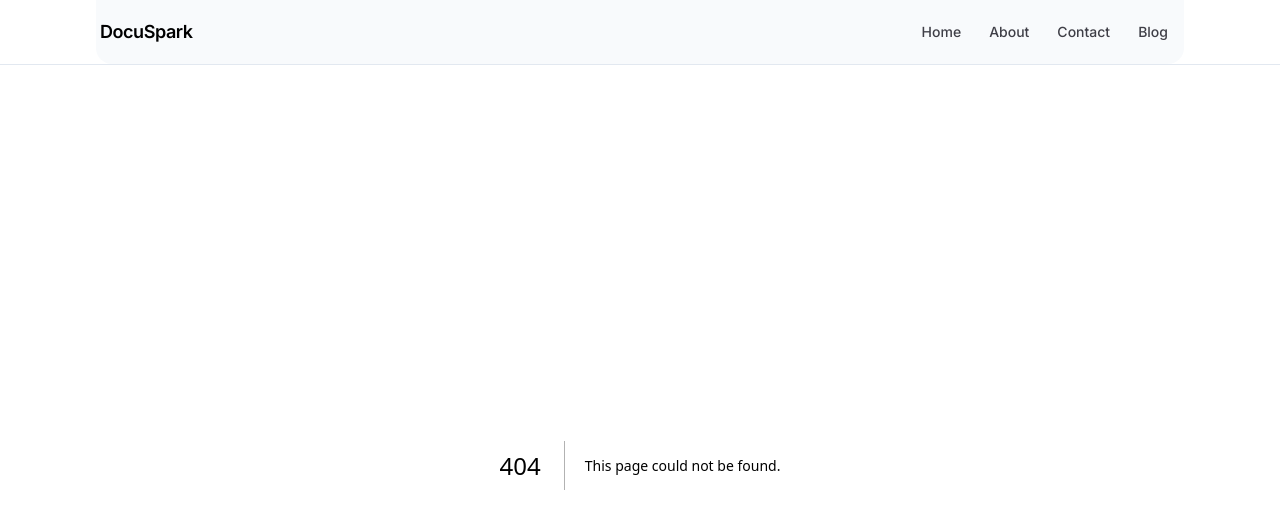
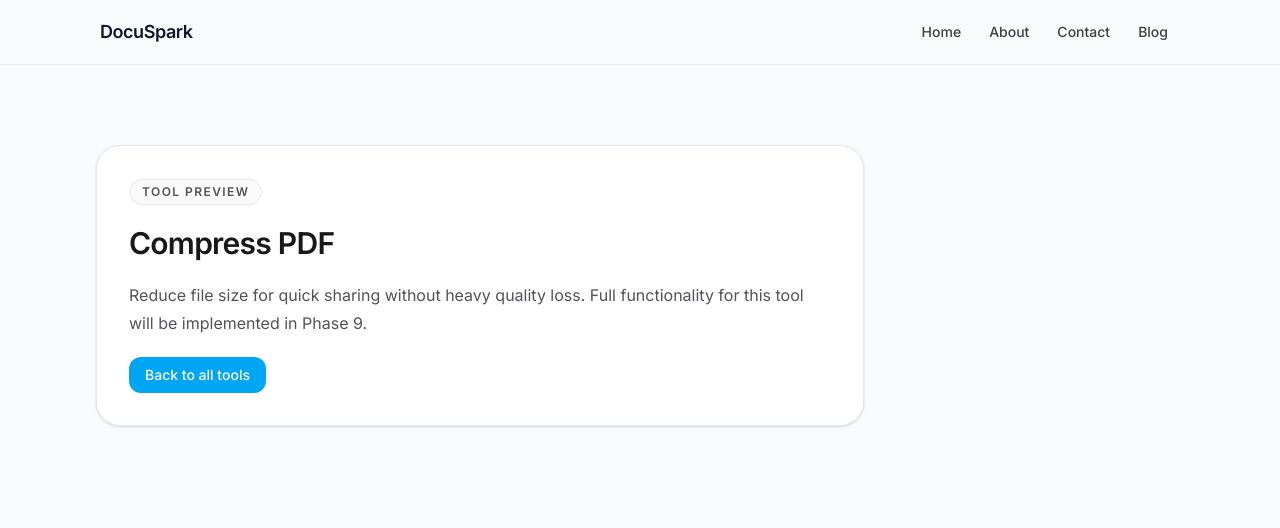
Before and after one commit to abhay-codes07/DocuSpark, a Next.js app: page /tools/compress-pdf in a window 1280 px wide. Before the commit this address had no page. Shown: the top 528 px of the page. Built offline with nearby package versions, Linux system fonts and the light colour scheme.

Commit message:
feat: add placeholder dynamic tool pages for clickable grid routes

```diff
--- /dev/null
+++ b/src/app/tools/[slug]/page.tsx
@@ -0,0 +1,43 @@
+import Link from "next/link";
+import { notFound } from "next/navigation";
+import { Container } from "@/components/layout";
+import { tools } from "@/config/tools";
+
+type ToolPageProps = {
+  params: Promise<{ slug: string }>;
+};
+
+export function generateStaticParams() {
+  return tools.map((tool) => ({ slug: tool.href.split("/").pop() ?? "" }));
+}
+
+export default async function ToolPage({ params }: ToolPageProps) {
+  const { slug } = await params;
+  const tool = tools.find((item) => item.href.endsWith(`/${slug}`));
+
+  if (!tool) {
+    notFound();
+  }
+
+  return (
+    <main id="main-content" className="page-fade-in min-h-screen bg-background text-foreground">
+      <Container className="py-16 sm:py-20">
+        <div className="max-w-3xl space-y-5 rounded-3xl border border-zinc-200 bg-white p-8 shadow-sm">
+          <p className="inline-flex rounded-full border border-zinc-200 bg-zinc-50 px-3 py-1 text-xs font-semibold uppercase tracking-[0.12em] text-zinc-600">
+            Tool Preview
+          </p>
+          <h1 className="text-3xl font-semibold tracking-tight text-zinc-900">{tool.title}</h1>
+          <p className="text-base leading-7 text-zinc-600">
+            {tool.description} Full functionality for this tool will be implemented in Phase 9.
+          </p>
+          <Link
+            href="/#tools"
+            className="focus-ring ui-transition inline-flex rounded-xl bg-sky-500 px-4 py-2 text-sm font-medium text-white hover:bg-sky-600"
+          >
+            Back to all tools
+          </Link>
+        </div>
+      </Container>
+    </main>
+  );
+}
```
